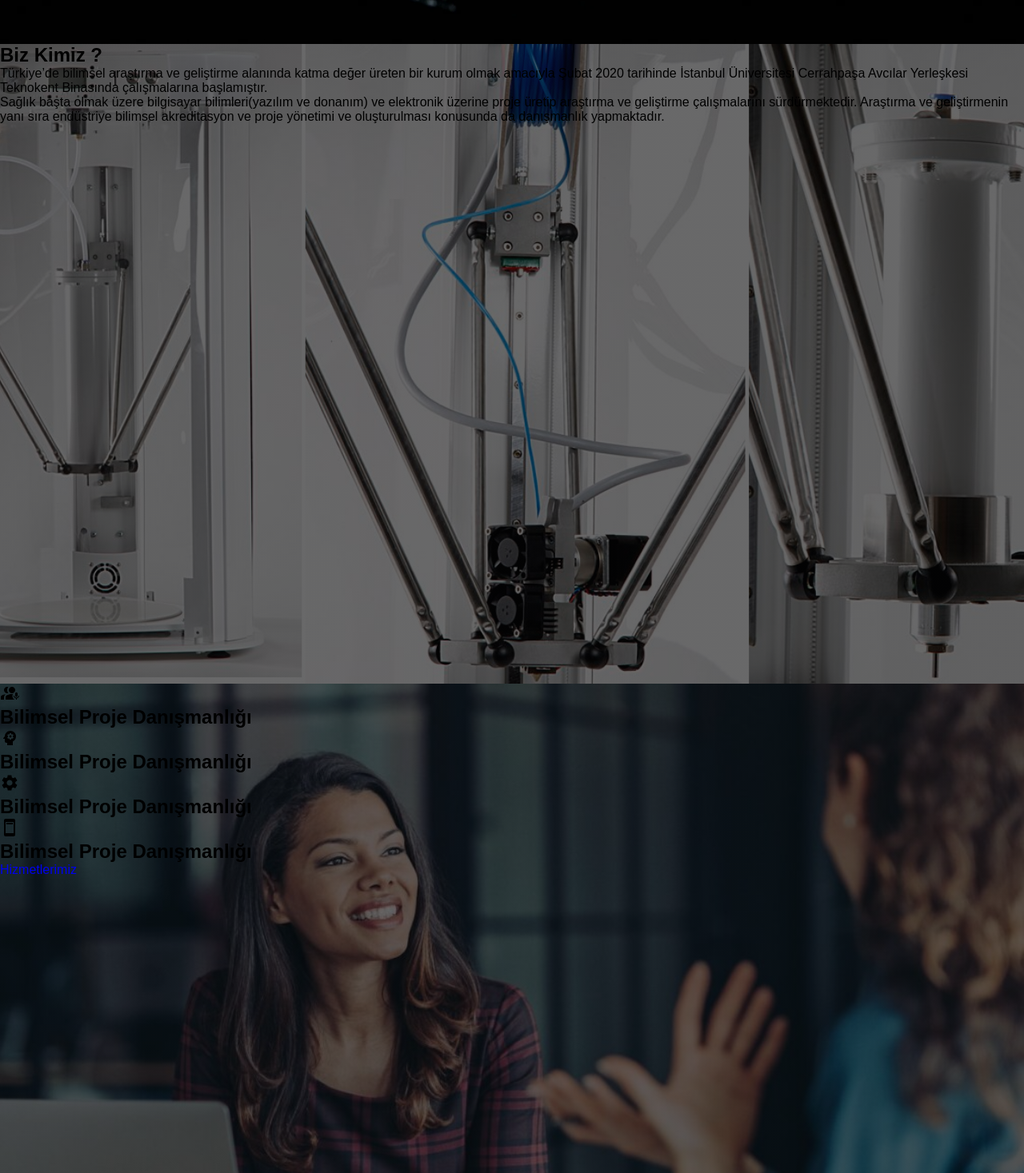
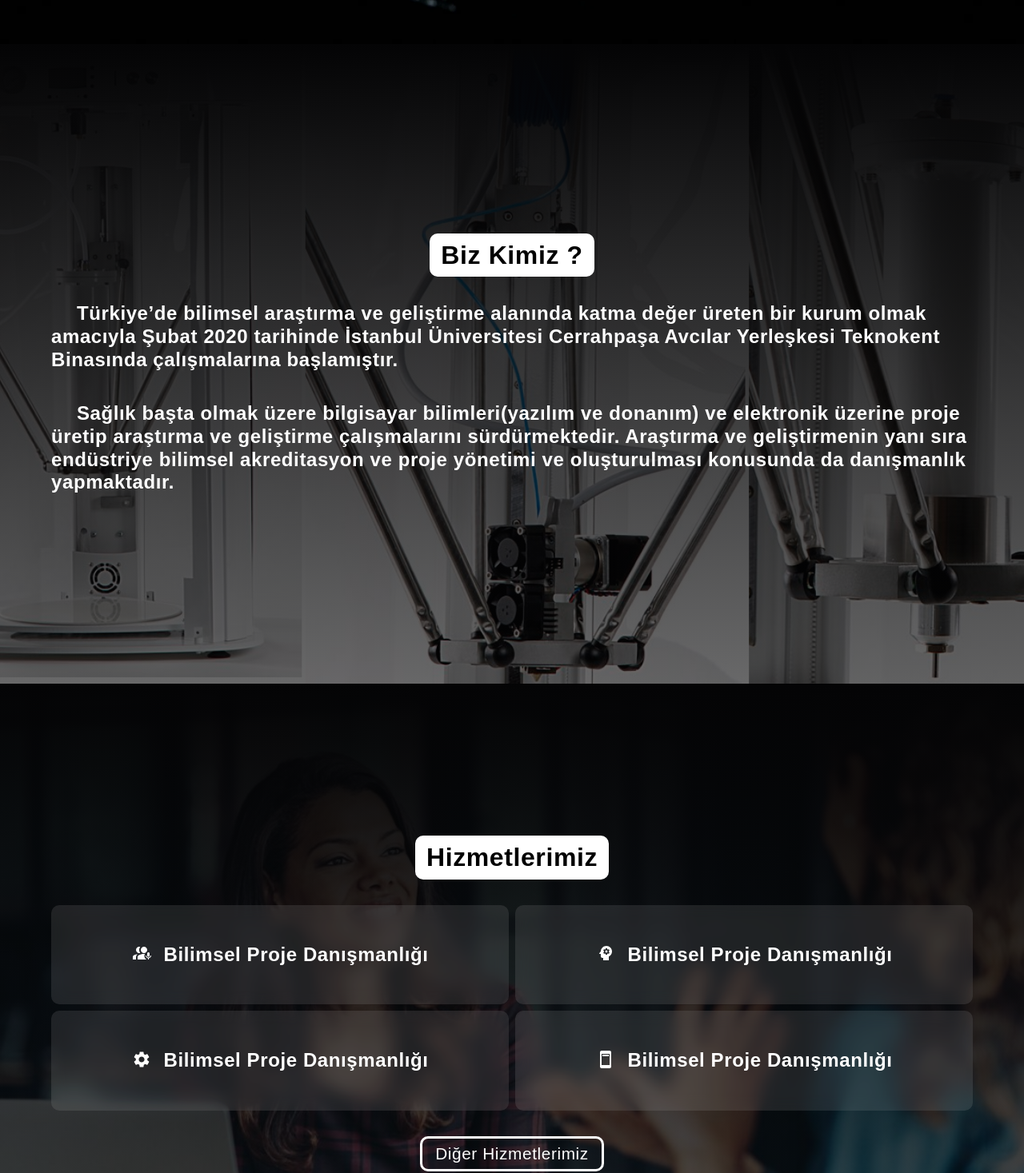
Before and after one commit to kaanyrd/OkatanSaglikArge, a React (Create React App) app: page / in a window 1280 px wide. Shown: the part 745-2212 px from the top of the page at 80% size. Built offline with nearby package versions, Linux system fonts and the light colour scheme.

Commit message:
Banner Layout

```diff
--- a/src/components/Footer.js
+++ b/src/components/Footer.js
@@ -22,17 +22,6 @@ function Footer() {
               <a target="blank" href="https://www.instagram.com/okatanarge/">
                 Instagram
               </a>
-            </div>
-          </div>
-          <div className={classes.topRightSide}>
-            <div className={classes.contactBtn}>
-              <Link to="/contact">İletişim</Link>
-            </div>
-            <div className={classes.adress}>
-              <h3>
-                İstanbul Aydın Üniversitesi Tekmer Beşyol Mah. İnönü Cd. No: 38
-                D Blok 34295 Küçükçekmece / İSTANBUL
-              </h3>
               <a
                 className={classes.mailToBtn}
                 href="mailto:info@okatanarge.com?subject=Selamlar Ali Okatan!%20!"
@@ -41,7 +30,22 @@ function Footer() {
               </a>
             </div>
           </div>
+          <div className={classes.topRightSide}>
+            <div className={classes.adress}>
+              <h2>Adres</h2>
+              <h3>
+                İstanbul Aydın Üniversitesi Tekmer Beşyol Mah. İnönü Cd. No: 38
+                D Blok 34295 Küçükçekmece / İSTANBUL
+              </h3>
+              <div className={classes.contactSide}>
+                <div className={classes.contactBtn}>
+                  <Link to="/contact">İletişim</Link>
+                </div>
+              </div>
+            </div>
+          </div>
         </div>
+        <div className={classes.divider}></div>
         <div className={classes.bottomSide}>
           <p>
             &copy; 2023 by OKATAN ARGE. Proudly created by <p>KAAN YARDIMCI</p>
--- a/src/components/Footer.module.css
+++ b/src/components/Footer.module.css
@@ -1,6 +1,6 @@
 .footer {
   background-color: #112255;
-  padding: 2rem 0;
+  padding: 2.5rem 0;
 }
 .footerContent {
   max-width: 1170px;
@@ -12,6 +12,7 @@
   display: flex;
   flex-direction: column;
   row-gap: 2rem;
+  /* border: 3px solid white; */
 }
 .topLeftSide {
   /* border: 3px solid white; */
@@ -36,7 +37,7 @@
   border: 3px solid white;
   padding: 0.4rem 1.2rem;
   border-radius: 10px;
-  margin-bottom: 1rem;
+  /* margin-bottom: 1rem; */
   transition: all 0.2s ease-in;
 }
 .contactBtn > a:hover {
@@ -45,9 +46,10 @@
 }
 .socials {
   display: flex;
+  flex-wrap: wrap;
   align-items: center;
-  justify-content: space-between;
-  font-weight: bolder;
+  gap: 0.5rem 1.5rem;
+  justify-content: center;
 }
 .socials > a {
   color: white;
@@ -63,13 +65,39 @@
   row-gap: 0.5rem;
   text-align: center;
 }
-
+.adress > h3 {
+  margin-bottom: 0.5rem;
+}
 .mailToBtn {
   color: white;
   text-decoration: underline;
   text-align: center;
 }
 .bottomSide {
-  margin-top: 2rem;
   text-align: center;
 }
+.contactSide {
+  display: flex;
+  justify-content: center;
+  align-items: center;
+}
+.divider {
+  height: 1px;
+  width: 100%;
+  background-color: #fff;
+  margin: 2rem auto 2rem auto;
+}
+@media screen and (min-width: 768px) {
+  .topSide {
+    display: grid;
+    grid-template-columns: 1fr 1fr;
+    align-items: center;
+    column-gap: 2rem;
+  }
+  .socials {
+    flex-direction: column;
+  }
+  .footer {
+    padding: 1.5rem 0;
+  }
+}
--- a/src/index.css
+++ b/src/index.css
@@ -3,6 +3,8 @@
   padding: 0;
   box-sizing: border-box;
   font-family: Arial, Helvetica, sans-serif;
+  line-height: 1.2;
+  letter-spacing: 0.6px;
 }
 img {
   width: 100%;
--- a/src/pages/HomePage.js
+++ b/src/pages/HomePage.js
@@ -1,61 +1,78 @@
 import React from "react";
 import classes from "./HomePage.module.css";
-import { Link } from "react-router-dom";
+import { Link, useNavigate } from "react-router-dom";
 import InterpreterModeIcon from "@mui/icons-material/InterpreterMode";
 import PsychologyIcon from "@mui/icons-material/Psychology";
 import SettingsIcon from "@mui/icons-material/Settings";
 import AdUnitsIcon from "@mui/icons-material/AdUnits";
 
 function HomePage() {
+  const navigation = useNavigate();
+
+  const onTranslateHandler = () => {
+    navigation("/services");
+  };
+
   return (
     <div className={classes.content}>
       <div className={classes.banner}></div>
       <div className={classes.secondBanner}>
-        <h2>Biz Kimiz ?</h2>
+        <div className={classes.secondBannerContent}>
+          <h1 className={classes.bannerTitle}>Biz Kimiz ?</h1>
           <div>
-          <p>
-            Türkiye’de bilimsel araştırma ve geliştirme alanında katma değer
-            üreten bir kurum olmak amacıyla Şubat 2020 tarihinde İstanbul
-            Üniversitesi Cerrahpaşa Avcılar Yerleşkesi Teknokent Binasında
-            çalışmalarına başlamıştır.
-          </p>
-          <p>
-            Sağlık başta olmak üzere bilgisayar bilimleri(yazılım ve donanım) ve
+            <h2>
+              <span className={classes.headSpace}>Türkiye’de</span> bilimsel
+              araştırma ve geliştirme alanında katma değer üreten bir kurum
+              olmak amacıyla Şubat 2020 tarihinde İstanbul Üniversitesi
+              Cerrahpaşa Avcılar Yerleşkesi Teknokent Binasında çalışmalarına
+              başlamıştır.
+            </h2>
+            <br />
+            <br />
+            <h2>
+              <span className={classes.headSpace}>Sağlık </span>
+              başta olmak üzere bilgisayar bilimleri(yazılım ve donanım) ve
               elektronik üzerine proje üretip araştırma ve geliştirme
               çalışmalarını sürdürmektedir. Araştırma ve geliştirmenin yanı sıra
-            endüstriye bilimsel akreditasyon ve proje yönetimi ve oluşturulması
-            konusunda da danışmanlık yapmaktadır.
-          </p>
+              endüstriye bilimsel akreditasyon ve proje yönetimi ve
+              oluşturulması konusunda da danışmanlık yapmaktadır.
+            </h2>
+          </div>
         </div>
       </div>
       <div className={classes.thirdBanner}>
+        <div className={classes.thirdBannerContent}>
+          <h1 className={classes.bannerTitle}>Hizmetlerimiz</h1>
+          <div className={classes.services}>
             <div>
               <span>
-            <span>
-              <InterpreterModeIcon />
+                <InterpreterModeIcon className={classes.serviceIcon} />
               </span>
               <h2>Bilimsel Proje Danışmanlığı</h2>
-          </span>
+            </div>
+            <div>
               <span>
-            <span>
-              <PsychologyIcon />
+                <PsychologyIcon className={classes.serviceIcon} />
               </span>
               <h2>Bilimsel Proje Danışmanlığı</h2>
-          </span>
+            </div>
+            <div>
               <span>
-            <span>
-              <SettingsIcon />
+                <SettingsIcon className={classes.serviceIcon} />
               </span>
               <h2>Bilimsel Proje Danışmanlığı</h2>
-          </span>
+            </div>
+            <div>
               <span>
-            <span>
-              <AdUnitsIcon />
+                <AdUnitsIcon className={classes.serviceIcon} />
               </span>
               <h2>Bilimsel Proje Danışmanlığı</h2>
-          </span>
             </div>
-        <Link to="/services">Hizmetlerimiz</Link>
+          </div>
+          <div className={classes.serviceLinkBtn}>
+            <button onClick={onTranslateHandler}>Diğer Hizmetlerimiz</button>
+          </div>
+        </div>
       </div>
       <div className={classes.isBirliklerimiz}>
         <div className={classes.isBirliklerimizContent}>
--- a/src/pages/HomePage.module.css
+++ b/src/pages/HomePage.module.css
@@ -4,12 +4,12 @@
 }
 .secondBanner {
   min-height: 100vh;
-  background: linear-gradient(rgba(4, 4, 5, 0.6), rgba(4, 4, 5, 0.6)),
+  background: linear-gradient(rgba(4, 4, 5, 1), rgba(4, 4, 5, 0.6)),
     url("../Assets/Gaja3d.png") center/cover no-repeat fixed;
 }
 .thirdBanner {
   min-height: 100vh;
-  background: linear-gradient(rgba(4, 4, 5, 0.6), rgba(4, 4, 5, 0.6)),
+  background: linear-gradient(rgba(4, 4, 5, 1), rgba(4, 4, 5, 0.6)),
     url("../Assets/Banner3.jpg") center/cover no-repeat fixed;
 }
 .isBirliklerimiz {
@@ -48,3 +48,106 @@
   height: 100%;
   object-fit: contain;
 }
+.secondBanner {
+  /* border: 3px solid red; */
+  display: grid;
+  place-items: center;
+  color: white;
+}
+.secondBannerContent {
+  /* border: 3px solid white; */
+  padding: 4rem 0;
+  max-width: 1270px;
+  width: 90vw;
+  margin: 0 auto;
+}
+.bannerTitle {
+  color: black;
+  background-color: white;
+  width: fit-content;
+  margin: 0 auto 2rem auto;
+  padding: 0.5rem 0.9rem;
+  border-radius: 10px;
+}
+.headSpace {
+  margin-left: 2rem;
+}
+.thirdBanner {
+  /* border: 3px solid white; */
+  display: grid;
+  place-items: center;
+  color: white;
+}
+.thirdBannerContent {
+  /* border: 3px solid red; */
+  max-width: 1170px;
+  width: 90vw;
+  margin: 0 auto;
+  padding: 4rem 0;
+}
+.services {
+  /* border: 3px solid white; */
+  /* display: grid;
+  grid-template-columns: 1fr 1fr;
+  grid-template-rows: 1fr 1fr; */
+  display: flex;
+  flex-wrap: wrap;
+  align-items: center;
+  justify-content: center;
+  gap: 0.5rem;
+  text-align: center;
+}
+.services > * {
+  /* border: 3px solid red; */
+  display: flex;
+  flex-direction: column;
+  row-gap: 0.5rem;
+  background: linear-gradient(
+    rgba(255, 255, 255, 0.1),
+    rgba(255, 255, 255, 0.1)
+  );
+  backdrop-filter: blur(10px);
+  border-radius: 10px;
+  padding: 1rem 0;
+}
+.serviceIcon {
+  font-size: 2.3rem;
+}
+.serviceLinkBtn {
+  text-align: center;
+  margin-top: 2rem;
+}
+.serviceLinkBtn > button {
+  background-color: transparent;
+  border: 3px solid white;
+  padding: 0.4rem 1rem;
+  color: white;
+  border-radius: 10px;
+  cursor: pointer;
+  transition: all 0.2s ease-in-out;
+  font-size: 1.3rem;
+}
+.serviceLinkBtn > button:hover {
+  background-color: #fff;
+  color: black;
+}
+@media screen and (min-width: 368px) {
+  .services > * {
+    padding: 2rem;
+  }
+}
+
+@media screen and (min-width: 768px) {
+  .services {
+    display: grid;
+    grid-template-columns: 1fr 1fr;
+    grid-template-rows: 1fr 1fr;
+  }
+  .services > * {
+    flex-direction: row;
+    align-items: center;
+    justify-content: center;
+    column-gap: 1rem;
+    padding: 3rem 2rem;
+  }
+}
--- a/src/pages/RootLayout.js
+++ b/src/pages/RootLayout.js
@@ -2,13 +2,18 @@ import React from "react";
 import MainNavigation from "../components/MainNavigation";
 import { Outlet } from "react-router-dom";
 import Footer from "../components/Footer";
+import classes from "./RootLayout.module.css";
 
 function RootLayout() {
   return (
     <>
       <MainNavigation />
-      <Outlet />
-      <Footer />
+      <main>
+        <main className={classes.main}>
+          <Outlet />
+        </main>
+        <Footer />
+      </main>
     </>
   );
 }
--- /dev/null
+++ b/src/pages/RootLayout.module.css
@@ -0,0 +1,3 @@
+.main {
+  min-height: calc(100vh - 5rem);
+}
```
Lines whose indentation alone changed are shown as unchanged.
